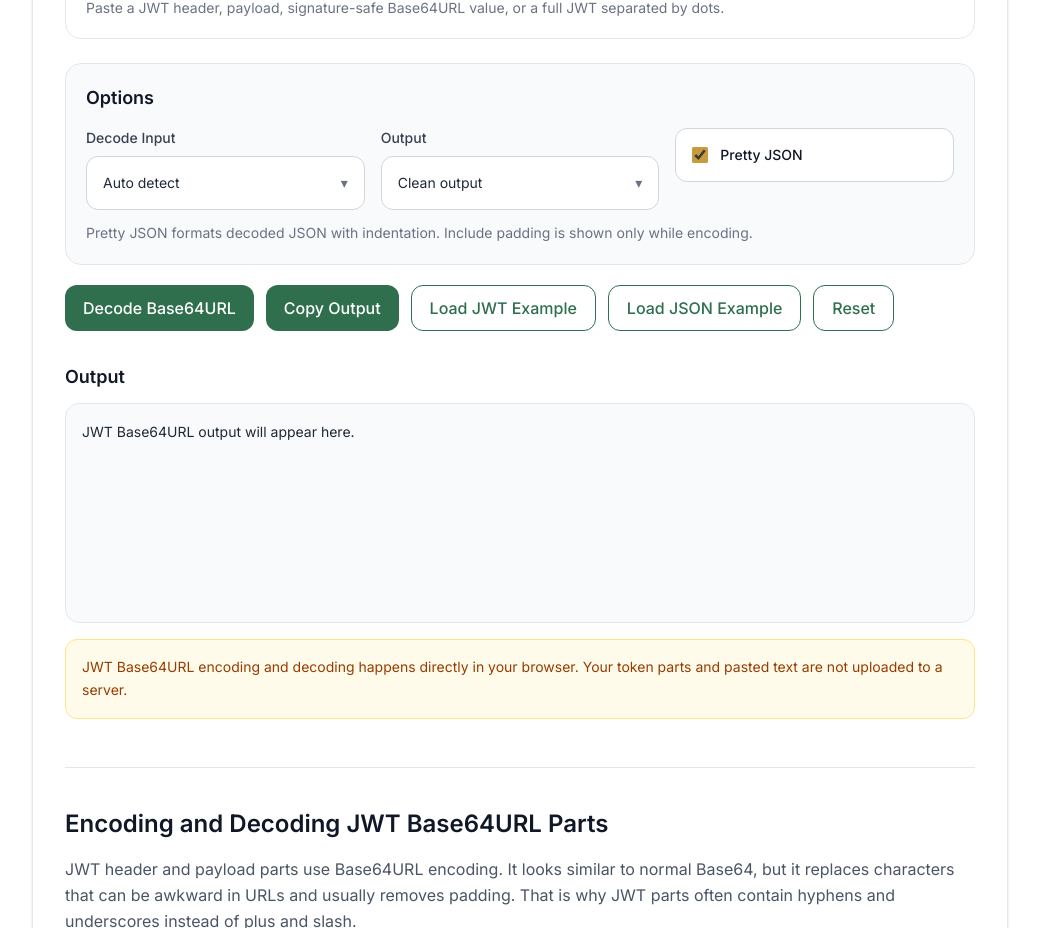
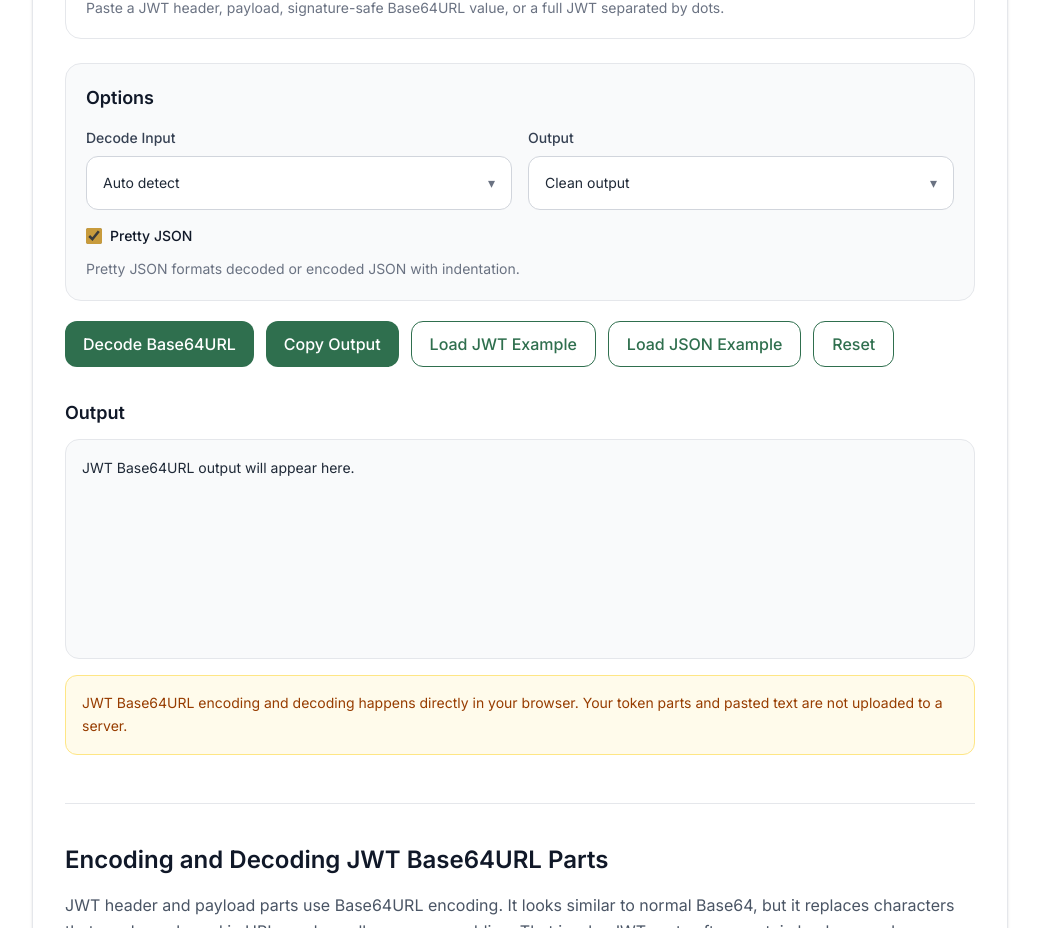
Before and after one commit to vaarunsonawwane-ops/yoryantra-new, a Next.js app: page /tools/jwt-base64url-encoder-decoder in a window 1280 px wide. Shown: the part 1020-1948 px from the top of the page, without its empty margins (120-1159 px from the left). Built offline with nearby package versions, Linux system fonts and the light colour scheme.

Commit message:
Update ToolClient.tsx

```diff
--- a/app/tools/jwt-base64url-encoder-decoder/ToolClient.tsx
+++ b/app/tools/jwt-base64url-encoder-decoder/ToolClient.tsx
@@ -287,7 +287,7 @@ export default function ToolClient() {
           Options
         </h3>
 
-        <div className="mt-4 grid items-start gap-4 md:grid-cols-3">
+        <div className="mt-4 grid items-start gap-4 md:grid-cols-2">
           {mode === "decode" && (
             <YoryantraSelect
               label="Decode Input"
@@ -397,7 +397,7 @@ export default function ToolClient() {
             ]}
           />
 
-          <label className="flex h-[54px] cursor-pointer items-center gap-3 rounded-xl border border-gray-300 bg-white px-4">
+          <label className="flex cursor-pointer items-center gap-2 text-sm font-medium text-gray-900">
             <input
               type="checkbox"
               checked={prettyJson}
@@ -411,13 +411,11 @@ export default function ToolClient() {
               className="h-4 w-4 accent-[var(--light-gold)]"
             />
 
-            <span className="text-sm font-medium text-gray-900">
-              Pretty JSON
-            </span>
+            Pretty JSON
           </label>
 
           {mode === "encode" && (
-            <label className="flex h-[54px] cursor-pointer items-center gap-3 rounded-xl border border-gray-300 bg-white px-4">
+            <label className="flex cursor-pointer items-center gap-2 text-sm font-medium text-gray-900">
               <input
                 type="checkbox"
                 checked={includePadding}
@@ -430,15 +428,13 @@ export default function ToolClient() {
                 className="h-4 w-4 accent-[var(--light-gold)]"
               />
 
-              <span className="text-sm font-medium text-gray-900">
-                Include padding
-              </span>
+              Include padding
             </label>
           )}
         </div>
 
         <p className="mt-3 text-sm leading-relaxed text-gray-500">
-          Pretty JSON formats decoded JSON with indentation. Include padding is shown only while encoding.
+          Pretty JSON formats decoded or encoded JSON with indentation.
         </p>
       </div>
 
```
